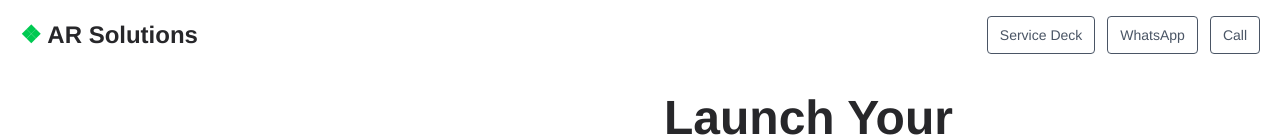
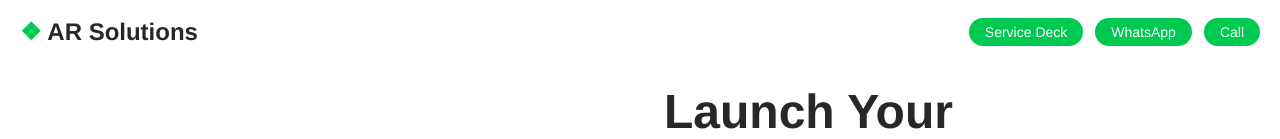
Before and after one commit to afterresultsolutions/Paras-Bhatia, a Nuxt app: page / in a window 1280 px wide. Shown: the top 139 px of the page. Built offline with nearby package versions, Linux system fonts and the light colour scheme.

Commit message:
Update Navbar.vue

```diff
--- a/components/Navbar.vue
+++ b/components/Navbar.vue
@@ -25,7 +25,7 @@ const menuitems = [
       <nav class="flex w-auto">
         <ul class="flex flex-row gap-3 text-sm">
           <li v-for="item of menuitems">
-            <a :href="item.url" class="flex px-3 py-2 text-gray-600 border rounded-sm hover:text-gray-800">
+            <a :href="item.url" class="flex px-4 py-1 text-white bg-green-500 rounded-full text-sm hover:bg-green-600">
               {{ item.title }}
             </a>
           </li>
```
